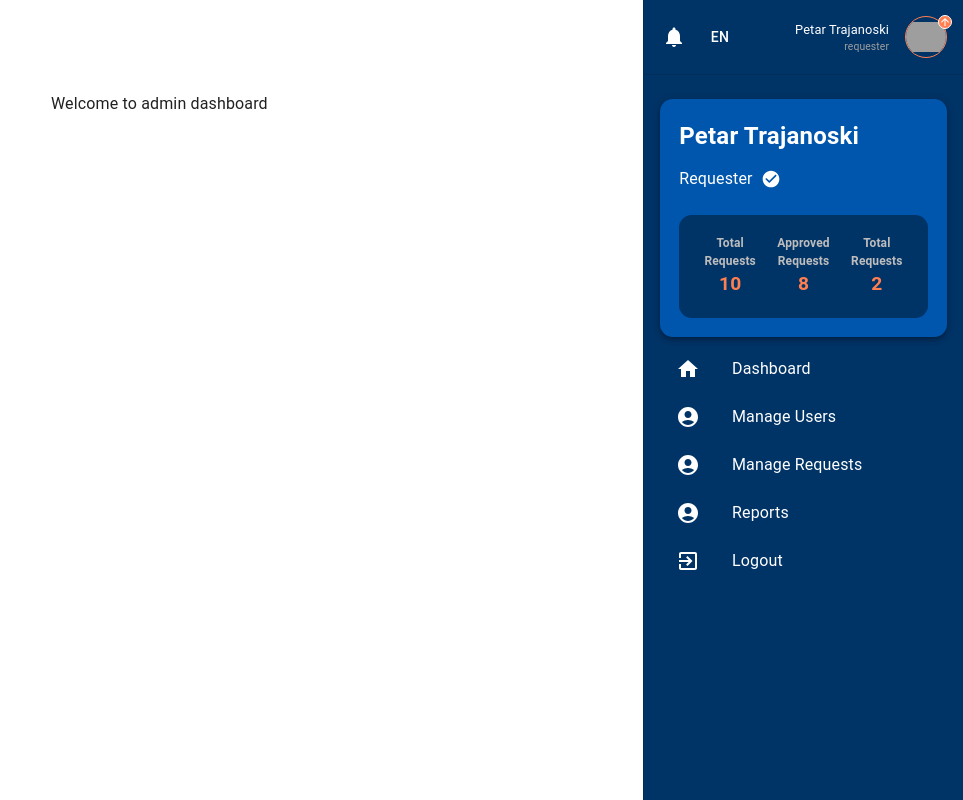
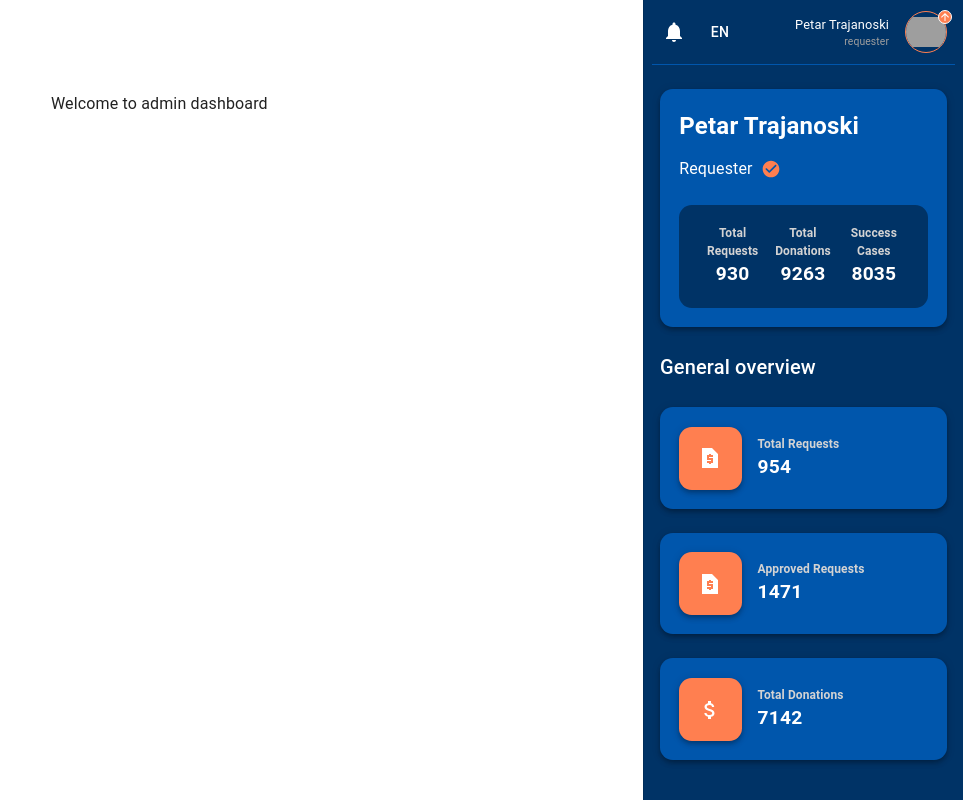
Before and after one commit to HyRALis/tender-hearts, a Next.js app: page /en/admin/dashboard in a window 1280 px wide. Shown: the whole page, without its empty margins (317-1280 px from the left). Built offline with nearby package versions, Linux system fonts and the light colour scheme; grey boxes are pictures that could not be loaded.

Commit message:
Implemented generating for the sidebar and some translations

```diff
--- a/app/_lib/shared/components/GenericDashboardLayout.tsx
+++ b/app/_lib/shared/components/GenericDashboardLayout.tsx
@@ -18,6 +18,7 @@ import { TListItemType } from './sidebar/primitives/SidebarListItem';
 import { AppBarStyled } from '../utils/materialStyling';
 import { Sidebar } from './sidebar/Sidebar';
 import { FlexBox } from './ui/primitives/FlexBox';
+import { useGenerateSidebarItems } from '../hooks/useGenerateSidebarItems';
 
 export default function GenericDashboardLayout({
   children,
@@ -31,6 +32,9 @@ export default function GenericDashboardLayout({
   portal: TPortalType;
 }>) {
   const t = useTranslations('Shared');
+  const { generateSidebarMainStats, generateSidebarMenuItem } =
+    useGenerateSidebarItems();
+
   const [open, setOpen] = useState(true);
 
   const handleDrawerOpen = () => {
@@ -40,6 +44,7 @@ export default function GenericDashboardLayout({
   const handleDrawerClose = () => {
     setOpen(false);
   };
+
   return (
     <FlexBox
       sx={{
@@ -90,6 +95,12 @@ export default function GenericDashboardLayout({
         handleDrawerClose={handleDrawerClose}
         items={sidebarItems}
         portal={portal}
+        stats={(function () {
+          return generateSidebarMainStats(portal);
+        })()}
+        mainInfoItems={(function () {
+          return generateSidebarMenuItem(portal);
+        })()}
       />
       <Box
         component={'main'}
--- a/app/_lib/shared/components/sidebar/Sidebar.tsx
+++ b/app/_lib/shared/components/sidebar/Sidebar.tsx
@@ -1,5 +1,5 @@
 import React, { FC } from 'react';
-import { Box, Divider, IconButton, List } from '@mui/material';
+import { Box, Divider, IconButton, List, Typography } from '@mui/material';
 import { SidebarListItem, TListItemType } from './primitives/SidebarListItem';
 import { TPortalType } from '@/app/_lib/types/shared';
 import { SidebarHeader } from './primitives/SidebarHeader';
@@ -7,12 +7,20 @@ import { SidebarMainCard } from './primitives/SidebarMainCard';
 import { useTranslations } from 'next-intl';
 import { DrawerStyled } from '../../utils/modified-components/drawer';
 import { FlexBox } from '../ui/primitives/FlexBox';
+import {
+  SidebarMainInfo,
+  SidebarMainInfoProps,
+} from './primitives/SidebarMainInfo';
+import { VerticalInfoGroupProps } from '../ui/primitives/VerticalInfoGroup';
+import { COLORS } from '../../utils/consts';
 
 export interface SidebarProps {
   isOpen: boolean;
   handleDrawerClose: () => void;
   items: TListItemType[];
   portal: TPortalType;
+  stats: VerticalInfoGroupProps[];
+  mainInfoItems: SidebarMainInfoProps[];
 }
 
 export const Sidebar: FC<SidebarProps> = ({
@@ -20,34 +28,30 @@ export const Sidebar: FC<SidebarProps> = ({
   handleDrawerClose,
   items,
   portal,
+  stats,
+  mainInfoItems,
 }) => {
   const t = useTranslations('Shared');
-
-  const stats = [
-    {
-      title: t('total_requests'),
-      value: 10,
-    },
-    {
-      title: t('approved_requests'),
-      value: 8,
-    },
-    {
-      title: t('rejected_requests'),
-      value: 2,
-    },
-  ];
 
   return (
     <DrawerStyled variant='permanent' anchor='right' open={isOpen}>
       <SidebarHeader username='Petar Trajanoski' role='requester' />
-      <Divider />
-      <FlexBox flexDirection={'column'} padding={'1.5rem 1rem'}>
+      <Divider sx={{ borderColor: COLORS.PRIMARY_LIGHT, marginX: '0.5rem' }} />
+      <FlexBox flexDirection={'column'} padding={'1.5rem 1rem'} gap={'1.5rem'}>
         <SidebarMainCard
           title='Petar Trajanoski'
           subtitle={t('requester')}
           stats={stats}
         />
+        <Typography variant='h6' component={'h4'} color={COLORS.NATURAL}>
+          {t('general_overview')}
+        </Typography>
+        {mainInfoItems.map((info, index) => (
+          <SidebarMainInfo
+            key={`${info.infoGroups[0].title}_${index}`}
+            {...info}
+          />
+        ))}
         <List>
           {items.map((item) => (
             <SidebarListItem
--- a/app/_lib/shared/components/sidebar/primitives/SidebarMainCard.tsx
+++ b/app/_lib/shared/components/sidebar/primitives/SidebarMainCard.tsx
@@ -1,4 +1,4 @@
-import { Box, Paper, Typography } from '@mui/material';
+import { Box, colors, Paper, Typography } from '@mui/material';
 import React, { FC } from 'react';
 import { COLORS } from '../../../utils/consts';
 import CheckCircleRoundedIcon from '@mui/icons-material/CheckCircleRounded';
@@ -36,8 +36,18 @@ export const SidebarMainCard: FC<SidebarMainCardProps> = ({
       >
         {title}
       </Typography>
-      <Box display={'flex'} alignItems={'center'} marginBottom={'1.5rem'}>
-        <Typography component={'p'} fontSize={'1rem'} paddingRight={'0.5rem'}>
+      <Box
+        display={'flex'}
+        alignItems={'center'}
+        marginBottom={'1.5rem'}
+        color={COLORS.ACCENT}
+      >
+        <Typography
+          component={'p'}
+          fontSize={'1rem'}
+          paddingRight={'0.5rem'}
+          color={COLORS.NATURAL}
+        >
           {subtitle}
         </Typography>
         <CheckCircleRoundedIcon fontSize='small' />
--- a/app/_lib/shared/components/sidebar/primitives/SidebarMainInfo.tsx
+++ b/app/_lib/shared/components/sidebar/primitives/SidebarMainInfo.tsx
@@ -6,13 +6,14 @@ import {
   VerticalInfoGroupProps,
 } from '../../ui/primitives/VerticalInfoGroup';
 
-export interface SidebarMainInfoProps extends VerticalInfoGroupProps {
+export interface SidebarMainInfoProps {
   icon: ReactNode;
+  infoGroups: VerticalInfoGroupProps[];
 }
 
 export const SidebarMainInfo: FC<SidebarMainInfoProps> = ({
   icon,
-  ...rest
+  infoGroups,
 }) => {
   return (
     <Paper
@@ -30,15 +31,18 @@ export const SidebarMainInfo: FC<SidebarMainInfoProps> = ({
         <Paper
           elevation={4}
           sx={{
-            backgroundColor: COLORS.PRIMARY_LIGHT,
+            backgroundColor: COLORS.ACCENT,
             color: COLORS.NATURAL,
             padding: '1.2rem',
             borderRadius: '0.8rem',
+            marginRight: '1rem',
           }}
         >
           {icon}
         </Paper>
-        <VerticalInfoGroup {...rest} />
+        {infoGroups.map((info) => (
+          <VerticalInfoGroup key={`${info.title}_${info.value}`} {...info} />
+        ))}
       </Box>
     </Paper>
   );
--- a/app/_lib/shared/components/ui/primitives/VerticalInfoGroup.tsx
+++ b/app/_lib/shared/components/ui/primitives/VerticalInfoGroup.tsx
@@ -2,13 +2,13 @@ import { Box, Typography } from '@mui/material';
 import { grey } from '@mui/material/colors';
 import { COLORS } from '../../../utils/consts';
 import { FC } from 'react';
-
-export type TAlignment = 'left' | 'right' | 'center';
+import { TAlignmentText } from '@/app/_lib/types/shared';
+import { convertAlignmentMap } from '../../../utils/maps';
 
 export interface VerticalInfoGroupProps {
   title: string;
   value: string | number;
-  alignment?: TAlignment;
+  alignment?: TAlignmentText;
 }
 
 export const VerticalInfoGroup: FC<VerticalInfoGroupProps> = ({
@@ -19,9 +19,8 @@ export const VerticalInfoGroup: FC<VerticalInfoGroupProps> = ({
   return (
     <Box
       display={'flex'}
-      alignItems={'center'}
+      alignItems={convertAlignmentMap[alignment]}
       flexDirection={'column'}
-      justifyContent={alignment}
       flexShrink={1}
       whiteSpace={'pre-wrap'}
     >
@@ -29,7 +28,7 @@ export const VerticalInfoGroup: FC<VerticalInfoGroupProps> = ({
         component={'p'}
         fontSize={'0.75rem'}
         fontWeight={'bold'}
-        color={grey['400']}
+        color={COLORS.NATURAL_TWO}
         textTransform={'capitalize'}
         textAlign={alignment}
       >
@@ -39,8 +38,8 @@ export const VerticalInfoGroup: FC<VerticalInfoGroupProps> = ({
         component={'p'}
         fontSize={'1.2rem'}
         fontWeight={'bold'}
-        color={COLORS.ACCENT}
-        textAlign={'center'}
+        color={COLORS.NATURAL}
+        textAlign={alignment}
       >
         {value}
       </Typography>
--- /dev/null
+++ b/app/_lib/shared/hooks/useGenerateSidebarItems.tsx
@@ -0,0 +1,138 @@
+import { useTranslations } from 'next-intl';
+import React, { useRef } from 'react';
+import AttachMoneyIcon from '@mui/icons-material/AttachMoney';
+import VisibilitySharpIcon from '@mui/icons-material/VisibilitySharp';
+import FlagSharpIcon from '@mui/icons-material/FlagSharp';
+import RequestPageSharpIcon from '@mui/icons-material/RequestPageSharp';
+import { RoleEnum, TPortalType, TRole } from '../../types/shared';
+import { SidebarMainInfoProps } from '../components/sidebar/primitives/SidebarMainInfo';
+import { VerticalInfoGroupProps } from '../components/ui/primitives/VerticalInfoGroup';
+import CreditScoreSharpIcon from '@mui/icons-material/CreditScoreSharp';
+
+interface TSidebarDefaultInfoItems {
+  [key: string]: {
+    title: string;
+    icon: React.JSX.Element;
+  }[];
+}
+interface TSidebarMainTitles {
+  [key: string]: string[];
+}
+
+export const useGenerateSidebarItems = () => {
+  const t = useTranslations('Shared');
+
+  const statsTitles: TSidebarMainTitles = {
+    [RoleEnum.Admin]: [
+      t('total_request'),
+      t('total_donations'),
+      t('success_cases'),
+    ],
+    [RoleEnum.Donor]: [
+      t('total_donations'),
+      t('donation_average'),
+      t('number_donations'),
+    ],
+    [RoleEnum.Requester]: [
+      t('total_requests'),
+      t('approved_requests'),
+      t('rejected_requests'),
+    ],
+  };
+
+  const sidebarInfoItems: TSidebarDefaultInfoItems = {
+    [RoleEnum.Admin]: [
+      {
+        title: t('total_requests'),
+        icon: <RequestPageSharpIcon />,
+      },
+      {
+        title: t('approved_requests'),
+        icon: <RequestPageSharpIcon />,
+      },
+      {
+        title: t('total_donations'),
+        icon: <AttachMoneyIcon />,
+      },
+    ],
+    [RoleEnum.Donor]: [
+      {
+        title: t('requests_donated'),
+        icon: <AttachMoneyIcon />,
+      },
+      {
+        title: t('requests_viewed'),
+        icon: <RequestPageSharpIcon />,
+      },
+      {
+        title: t('donated'),
+        icon: <CreditScoreSharpIcon />,
+      },
+    ],
+    [RoleEnum.Requester]: [
+      {
+        title: t('requests'),
+        icon: <RequestPageSharpIcon />,
+      },
+      {
+        title: t('donations_per_view'),
+        icon: <VisibilitySharpIcon />,
+      },
+      {
+        title: `${t('collected')} (%)`,
+        icon: <FlagSharpIcon />,
+      },
+    ],
+  };
+
+  function getRandomInt(min: number, max: number): number {
+    min = Math.ceil(min);
+    max = Math.floor(max);
+    return Math.floor(Math.random() * (max - min + 1)) + min;
+  }
+
+  const generateSidebarMenuItem = (
+    role: TPortalType
+  ): SidebarMainInfoProps[] => {
+    if (!(role === 'admin' || role === 'donor' || role === 'requester')) {
+      return [];
+    }
+
+    const defaultValues = sidebarInfoItems[role];
+
+    const mainInfoCards: SidebarMainInfoProps[] = defaultValues.map(
+      ({ title, icon }) => ({
+        icon,
+        infoGroups: [
+          {
+            title,
+            value: getRandomInt(0, 10000).toString(),
+            alignment: 'left',
+          },
+        ],
+      })
+    );
+
+    return mainInfoCards;
+  };
+
+  const generateSidebarMainStats = (
+    role: TPortalType
+  ): VerticalInfoGroupProps[] => {
+    if (!(role === 'admin' || role === 'donor' || role === 'requester')) {
+      return [];
+    }
+
+    const defaultValues = statsTitles[role];
+
+    const verticalGroups: VerticalInfoGroupProps[] = defaultValues.map(
+      (title) => ({
+        title,
+        value: getRandomInt(0, 10000).toString(),
+      })
+    );
+
+    return verticalGroups;
+  };
+  return { generateSidebarMainStats, generateSidebarMenuItem };
+};
--- a/app/_lib/shared/utils/consts.tsx
+++ b/app/_lib/shared/utils/consts.tsx
@@ -3,7 +3,7 @@ export const COLORS = {
   PRIMARY_LIGHT: '#0056AC',
   PRIMARY_TWO: '#228B22',
   ACCENT: '#FF7F50',
-  ACCENT_TWO: '#E6E6FA',
+  ACCENT_TWO: '#FFB6C1',
   NATURAL: '#FFFFFF',
   NATURAL_TWO: '#D3D3D3',
 };
--- /dev/null
+++ b/app/_lib/shared/utils/maps.tsx
@@ -0,0 +1,5 @@
+export const convertAlignmentMap = {
+  left: 'flex-start',
+  right: 'flex-end',
+  center: 'center',
+};
--- a/messages/en.json
+++ b/messages/en.json
@@ -28,7 +28,19 @@
     "admin": "Admin",
     "donor": "Donor",
     "requester": "Requester",
-    "reviewer": "Reviewer"
+    "reviewer": "Reviewer",
+    "general_overview": "General overview",
+    "requests_donated": "Donated on requests",
+    "total_request": "Total requests",
+    "total_donations": "Total donations",
+    "success_cases": "Success cases",
+    "donation_average": "Average donation",
+    "number_donations": "Number of donations",
+    "requests_viewed": "Requests viewed",
+    "donated": "Donated",
+    "requests": "Requests",
+    "donations_per_view": "Donations per view",
+    "collected": "Collected"
   },
   "Admin": {
     "title": "Tender hearts",
--- a/messages/mk.json
+++ b/messages/mk.json
@@ -28,7 +28,19 @@
     "admin": "Администратор",
     "donor": "Донатор",
     "requester": "Барател",
-    "reviewer": "Прегледувач"
+    "reviewer": "Прегледувач",
+    "general_overview": "Генерален преглед",
+    "requests_donated": "Донирано на барања",
+    "total_request": "Вкупно барања",
+    "total_donations": "Вкупни донации",
+    "success_cases": "Успешни случаи",
+    "donation_average": "Просек на донации",
+    "number_donations": "Број на донации",
+    "requests_viewed": "Прегледани барања",
+    "donated": "Донирани",
+    "requests": "Барања",
+    "donations_per_view": "Донации по преглед",
+    "collected": "Собрани"
   },
   "Admin": {
     "title": "Нежни срца",
```
Also changed, not shown: app/_lib/types/shared.ts (+14 -1 lines).
